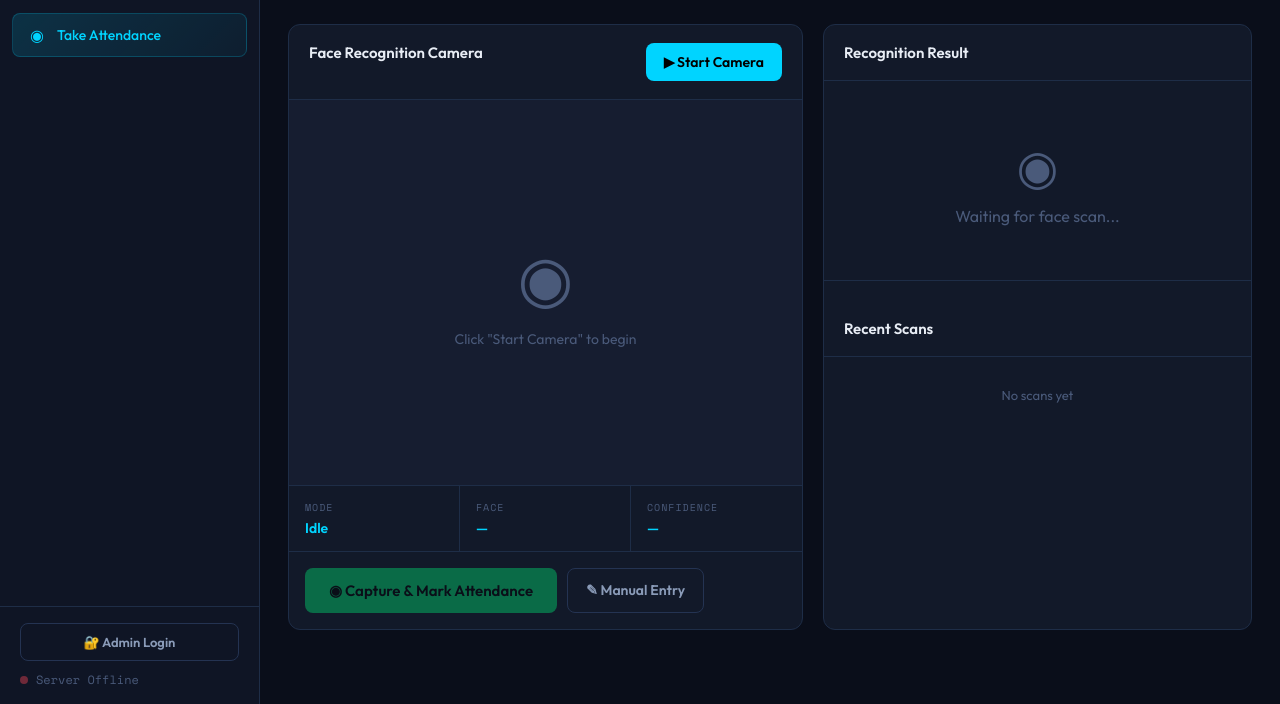
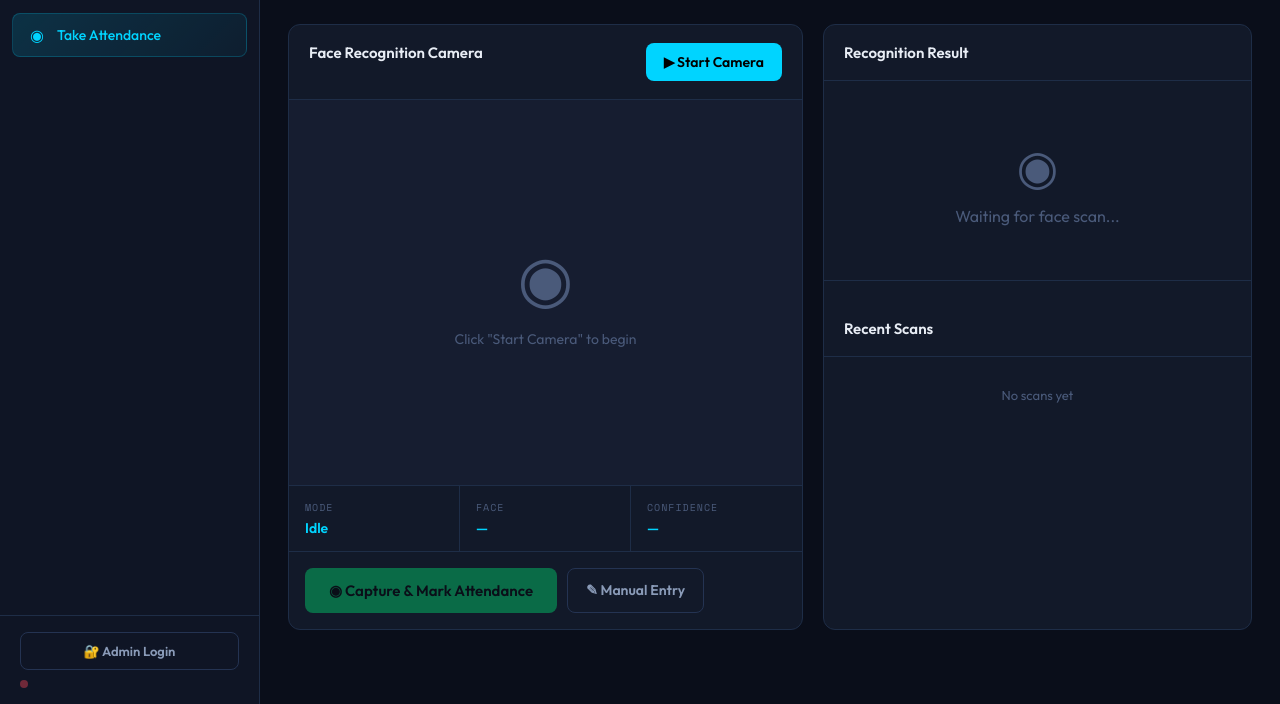
Before and after one commit to Rohit-RT-Web/FaceAttend-backend, a website: page public/index.html in a window 1280 px wide. Shown: the part 96-800 px from the top of the page. Drawn offline with nearby package versions, Linux system fonts and the light colour scheme; no server answers.

```diff
--- a/public/index.html
+++ b/public/index.html
@@ -85,7 +85,6 @@
         </button>
         <div class="db-status" id="dbStatus">
           <span class="db-dot"></span>
-          <span class="db-text">Connecting...</span>
         </div>
       </div>
     </nav>
```
